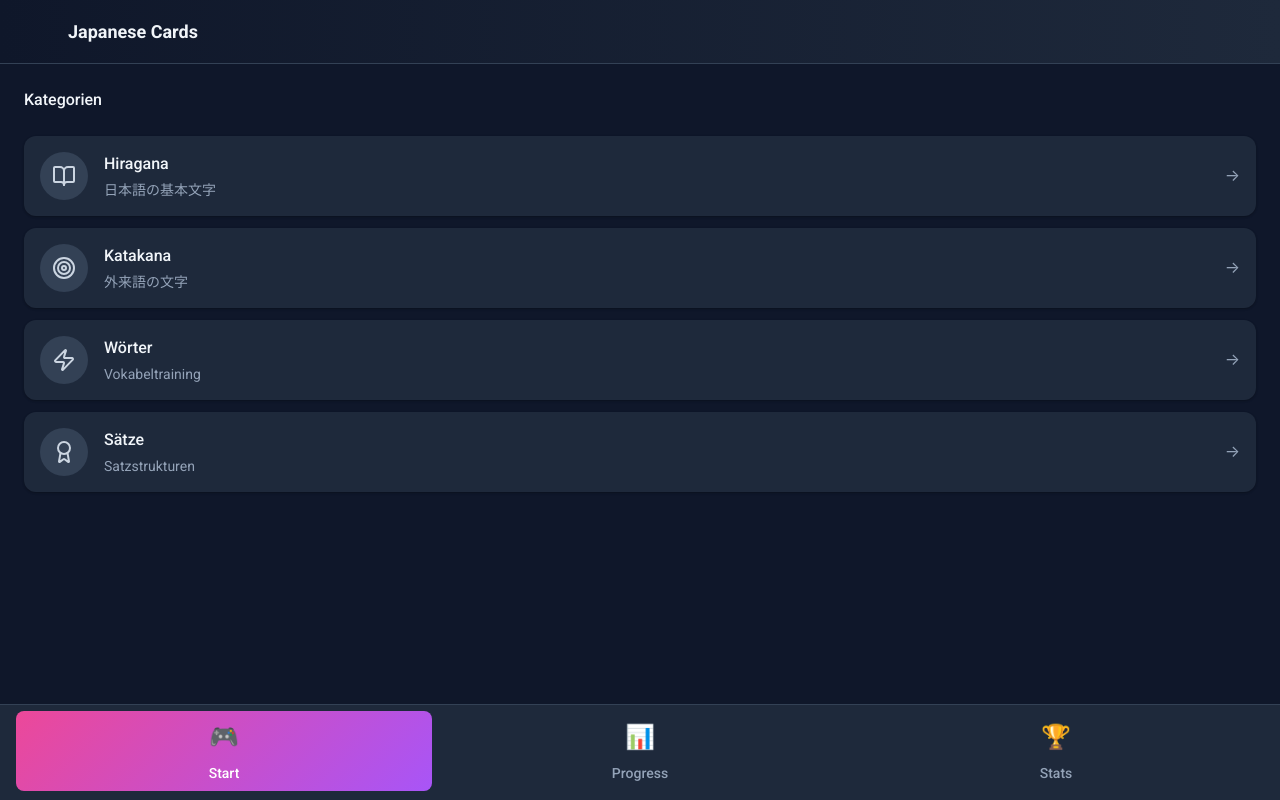
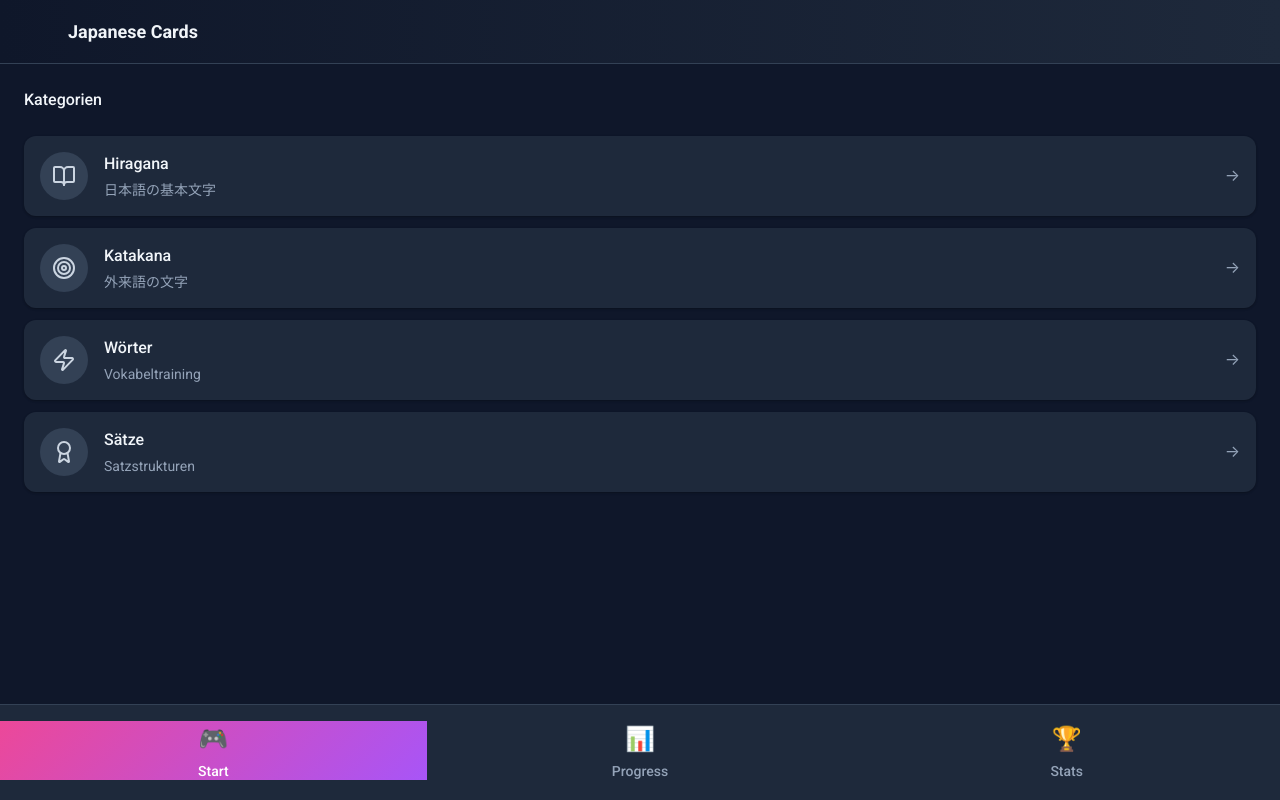
Before and after one commit to MichalSy/japanese-cards, a React (Vite) app: page /japanese-cards/content/1 in a window 1280 px wide. Both pictures are taken after a click on the button 36 px from the left and 31 px from the top of the page. Built offline with nearby package versions, Linux system fonts and the light colour scheme.

Commit message:
Fix: Remove footer left/right padding, make tabs full width and height without gaps

```diff
--- a/src/index.css
+++ b/src/index.css
@@ -163,7 +163,7 @@ body {
   border-top: 1px solid var(--color-surface-light);
   display: flex;
   align-items: center;
-  padding: var(--spacing-4) var(--spacing-4) calc(var(--spacing-1) + var(--spacing-4) + env(safe-area-inset-bottom));
+  padding: var(--spacing-4) 0 calc(var(--spacing-1) + var(--spacing-4) + env(safe-area-inset-bottom));
   padding-bottom: calc(var(--spacing-1) + max(var(--spacing-4), env(safe-area-inset-bottom)));
 }
 
--- a/src/pages/MainMenu.jsx
+++ b/src/pages/MainMenu.jsx
@@ -107,7 +107,7 @@ export default function MainMenu() {
       </AppContent>
 
       <AppFooter>
-        <div className="space-x-3" style={{ width: '100%', display: 'flex', gap: 0 }}>
+        <div style={{ width: '100%', display: 'flex', gap: 0, height: '100%' }}>
           {tabs.map((tab) => (
             <button
               key={tab.id}
@@ -117,16 +117,18 @@ export default function MainMenu() {
                 display: 'flex',
                 flexDirection: 'column',
                 alignItems: 'center',
-                gap: 'var(--spacing-2)',
-                padding: 'var(--spacing-2) 0',
-                borderRadius: 'var(--radius-md)',
+                justifyContent: 'center',
+                gap: 'var(--spacing-1)',
+                padding: '0',
+                borderRadius: '0',
                 transition: 'all 0.2s',
                 fontWeight: '500',
                 border: 'none',
                 cursor: 'pointer',
                 backgroundColor: activeTab === tab.id ? `linear-gradient(135deg, var(--color-primary), var(--color-secondary))` : 'transparent',
                 background: activeTab === tab.id ? `linear-gradient(135deg, var(--color-primary), var(--color-secondary))` : 'transparent',
-                color: activeTab === tab.id ? 'white' : 'var(--color-text-tertiary)'
+                color: activeTab === tab.id ? 'white' : 'var(--color-text-tertiary)',
+                height: '100%'
               }}
             >
               <span style={{ fontSize: '24px' }}>{tab.icon}</span>
```
